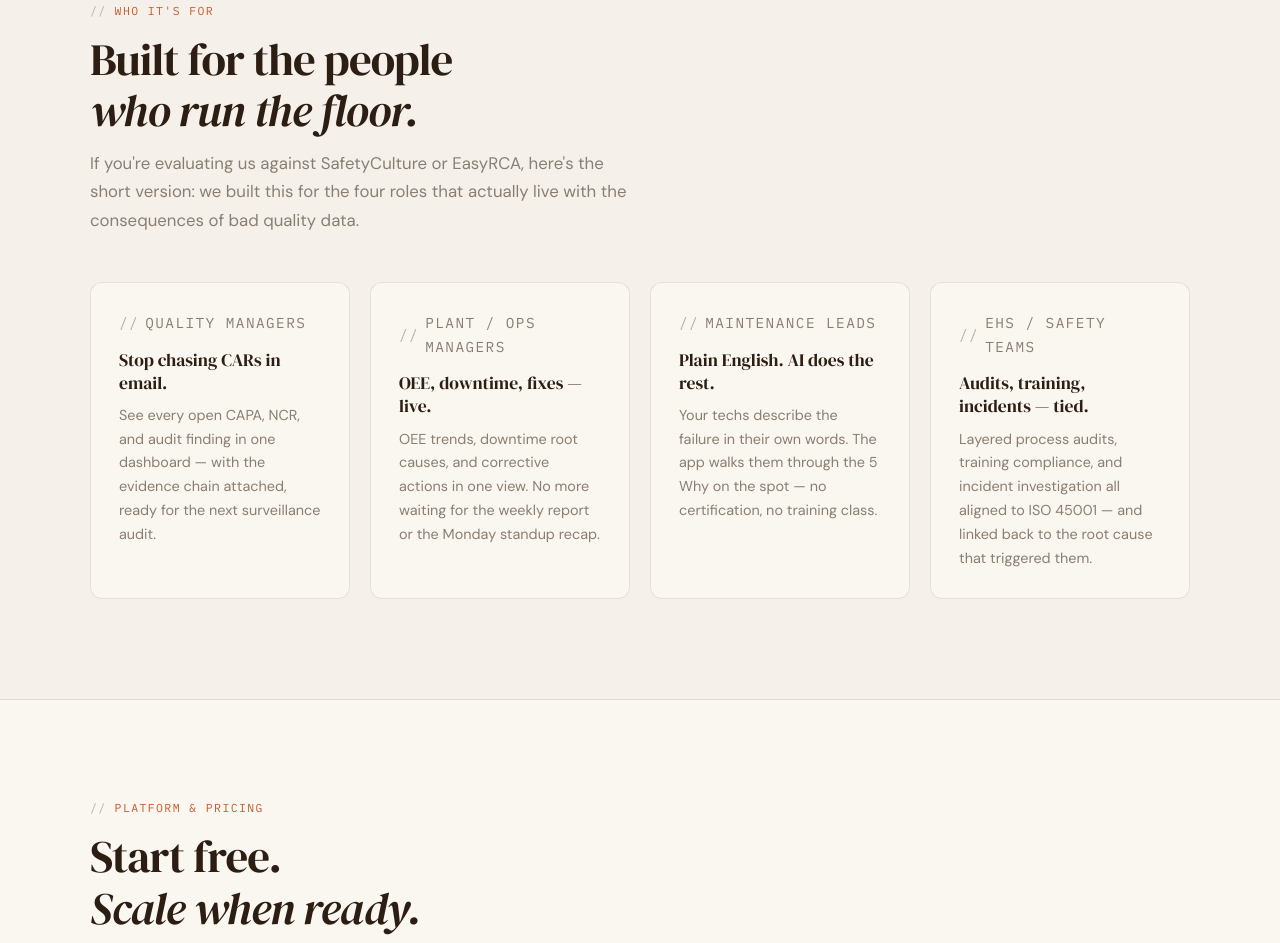
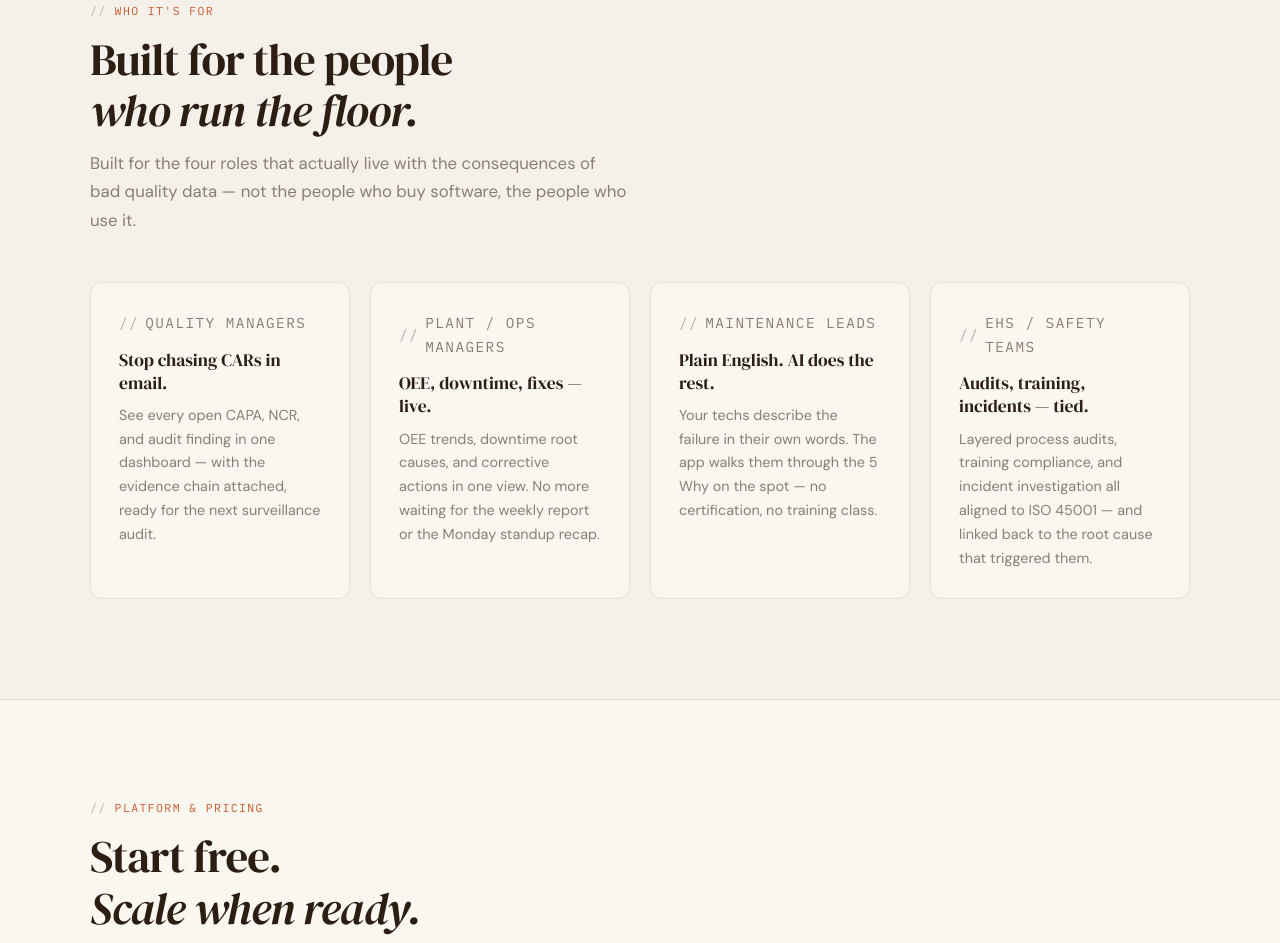
Before and after one commit to Mwood1536/ironstratos-website, a plain HTML site: page index.html in a window 1280 px wide. Shown: the part 2109-3052 px from the top of the page. Drawn offline with Linux system fonts and the light colour scheme.

Commit message:
copy: drop competitor names from audiences section
Removes the "SafetyCulture or EasyRCA" reference in the who-it's-for
section description. Pricing/platform and audiences sections from the
prior commit already satisfy the rest of the spec — keeping product
positioning to speak for itself instead of name-dropping the field.

Co-Authored-By: Claude Opus 4.7 (1M context) <noreply@anthropic.com>

```diff
--- a/index.html
+++ b/index.html
@@ -1047,7 +1047,7 @@ footer {
   <div class="section-inner">
     <p class="section-label reveal">who it's for</p>
     <h2 class="section-title reveal reveal-d1">Built for the people<br><em>who run the floor.</em></h2>
-    <p class="section-desc reveal reveal-d2">If you're evaluating us against SafetyCulture or EasyRCA, here's the short version: we built this for the four roles that actually live with the consequences of bad quality data.</p>
+    <p class="section-desc reveal reveal-d2">Built for the four roles that actually live with the consequences of bad quality data — not the people who buy software, the people who use it.</p>
 
     <div class="audiences-grid">
       <div class="audience-card reveal reveal-d1">
```
